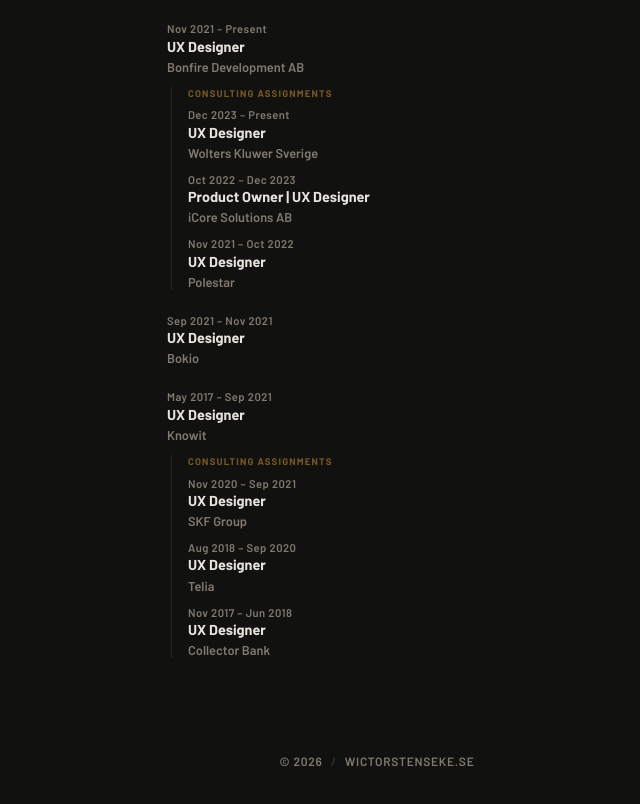
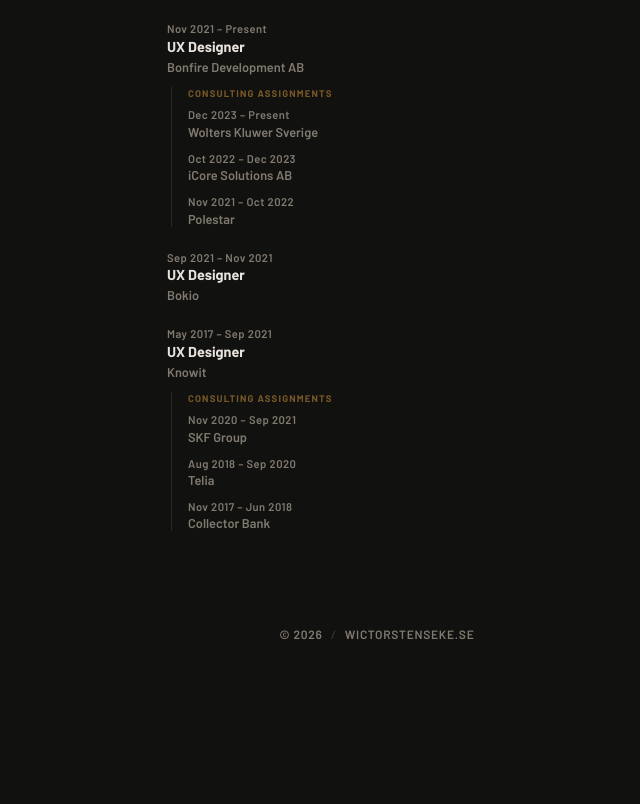
Before and after one commit to wictorstenseke/my-portfolio, a Preact app: page / in a window 1280 px wide. Shown: the part 1060-1864 px from the top of the page, without its empty margins (263-903 px from the left). After the commit the page ends 1749 px from the top, so only its background shows below. Built offline with nearby package versions, Linux system fonts and the light colour scheme.

Commit message:
removed the same title on assignments

```diff
--- a/src/app.tsx
+++ b/src/app.tsx
@@ -106,7 +106,6 @@
                         <div class="timeline-marker timeline-marker--nested" />
                         <div class="timeline-content">
                           <span class="timeline-period">{c.period}</span>
-                          <h3 class="timeline-role">{c.role}</h3>
                           <span class="timeline-company">{c.company}</span>
                         </div>
                       </div>
```
